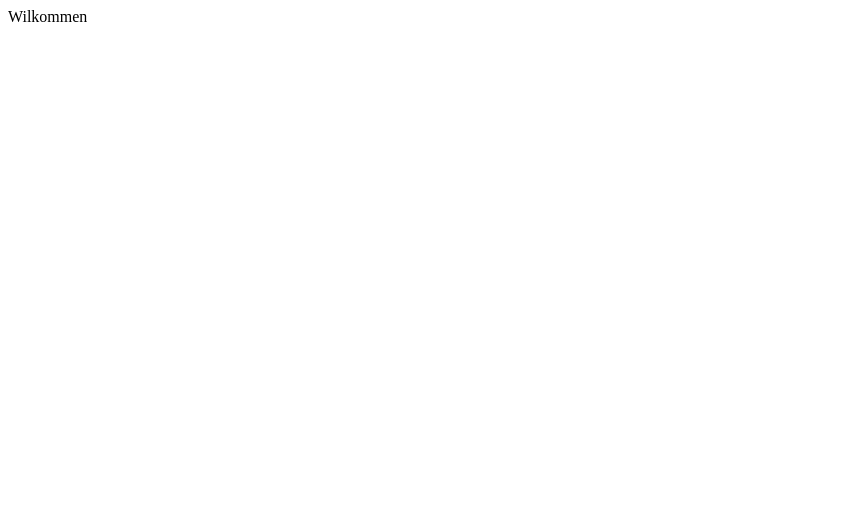
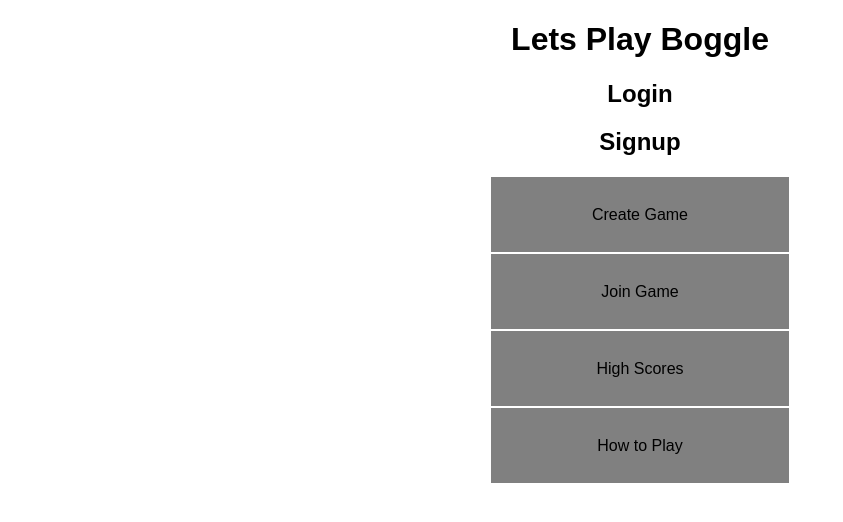
Before and after one commit to nicktayl0r/boggle, a React (Create React App) app: page / in a window 1280 px wide. Shown: the top 522 px of the page, without its empty margins (0-843 px from the left). Built offline with nearby package versions, Linux system fonts and the light colour scheme.

Commit message:
add home display

```diff
--- /dev/null
+++ b/src/Pages/App.css
@@ -0,0 +1,28 @@
+* {
+    font-family: sans-serif;
+    text-align: center;
+}
+
+.BoggleMenu {
+    width: 300px;
+    margin: 0 auto;
+    text-align: center;
+    line-height: 75px;
+}
+
+.BoggleMenu > div {
+    background-color: grey;
+    height: 75px;
+    border: 1px solid white;
+}
+
+
+.BoggleMenu > div:hover {
+    background-color: lightgrey;
+    height: 75px;
+    border: 1px solid white;
+    transition-duration: .5s;
+    transition-delay: .05s;
+
+
+}
--- a/src/Pages/App.js
+++ b/src/Pages/App.js
@@ -1,5 +1,6 @@
 import React from 'react';
-import render from 'react-router'
+import './App.css'
+
 class App extends React.Component {
     constructor(props) {
         super();
@@ -10,7 +11,20 @@ class App extends React.Component {
 
     render() {
         return (
-            <div>Wilkommen</div>
+
+            <div>
+                <h1>Lets Play Boggle</h1>
+                <h2>Login</h2>
+                <h2>Signup</h2>
+                <div className="BoggleMenu">
+                    <div>Create Game</div>
+                    <div>Join Game</div>
+                    <div>High Scores</div>
+                    <div>How to Play</div>
+                </div>
+
+            </div>
+
         )
     }
 }
```
